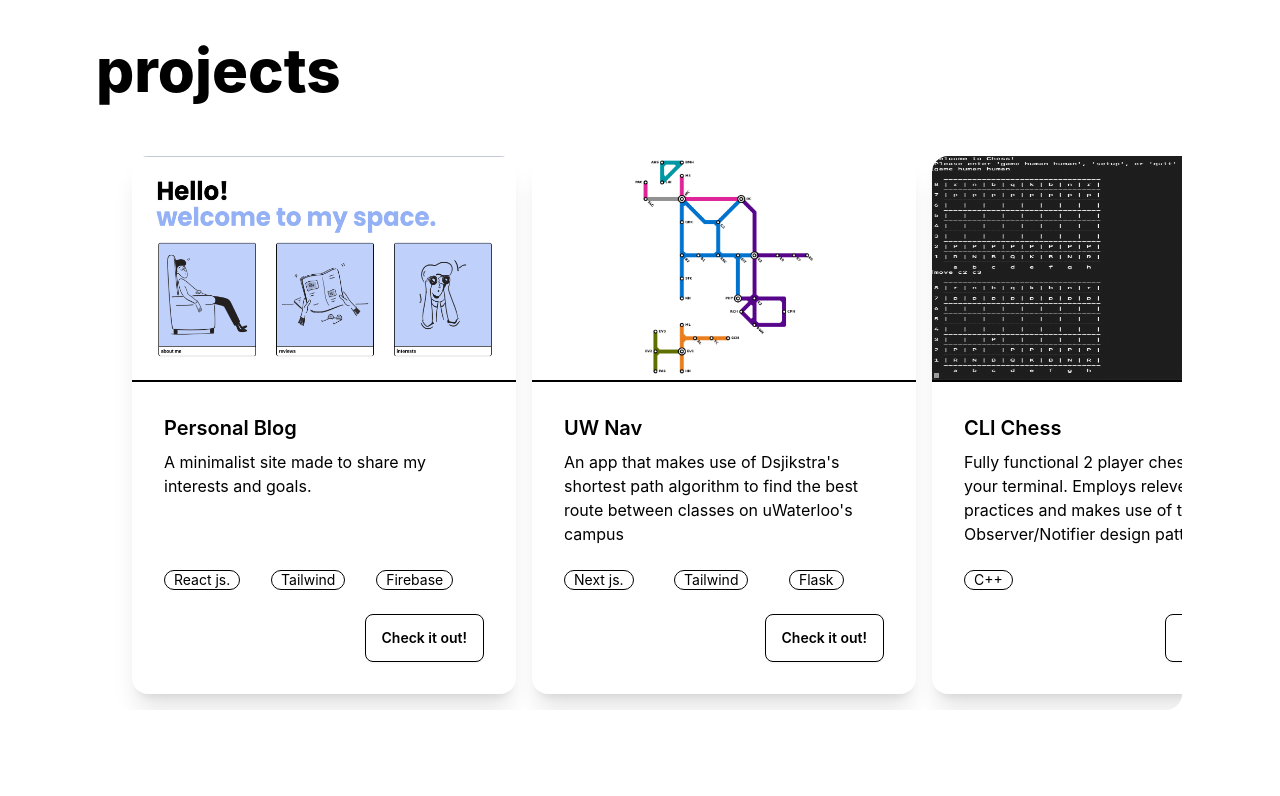
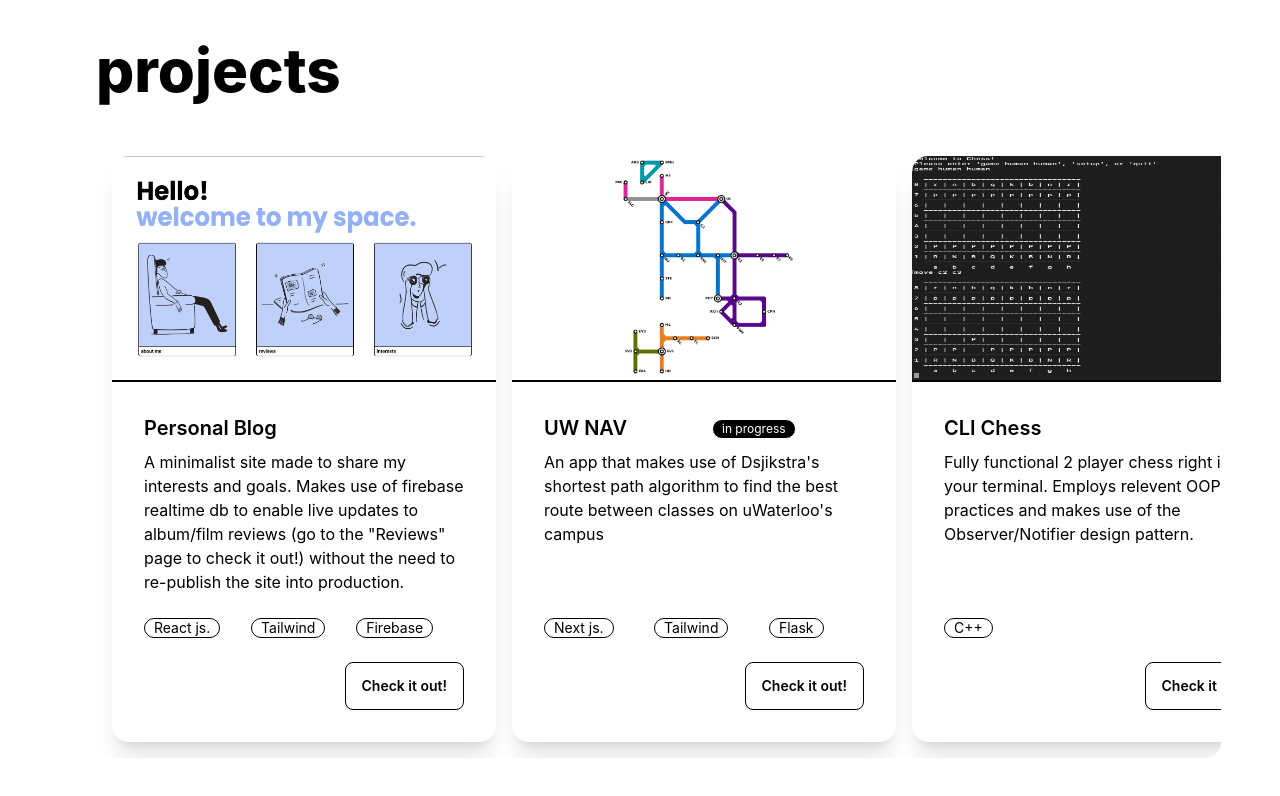
Before and after one commit to odis43/blog, a React (Create React App) app: page /about in a window 1280 px wide. Shown: the part 1718-2514 px from the top of the page. Before the commit the page ends 2468 px from the top, so only its background shows below. Built offline with nearby package versions, Linux system fonts and the light colour scheme; no server answers.

Commit message:
added in prog badges

```diff
--- a/src/About.jsx
+++ b/src/About.jsx
@@ -198,7 +198,7 @@ const About = () => {
         >
           projects
         </div>
-        <div className=" ml-5 carousel carousel-center max-w-[90%] p-4 space-x-4 bg-transparent rounded-box sm:mt-10 mb-10">
+        <div className="carousel carousel-center max-w-[95%] p-4 space-x-4 bg-transparent rounded-box sm:mt-10 mb-10 shadow-none">
           <div className="carousel-item sm:w-100">
             <div className="card w-96 bg-white shadow-xl">
               <figure className="border-b-2 border-black">
@@ -206,7 +206,12 @@ const About = () => {
               </figure>
               <div className="card-body">
                 <h2 className="card-title">Personal Blog</h2>
-                <p>A minimalist site made to share my interests and goals.</p>
+                <p>
+                  A minimalist site made to share my interests and goals. Makes
+                  use of firebase realtime db to enable live updates to
+                  album/film reviews (go to the "Reviews" page to check it out!)
+                  without the need to re-publish the site into production.
+                </p>
                 <div className="grid grid-flow-col mb-4 mt-4">
                   <div class="badge badge-ghost">React js.</div>
                   <div class="badge badge-ghost">Tailwind</div>
@@ -230,7 +235,12 @@ const About = () => {
                 />
               </figure>
               <div className="card-body">
-                <h2 className="card-title">UW Nav</h2>
+                <div className="columns-2">
+                  <h2 className="card-title">UW NAV</h2>
+                  <div class="badge badge bg-black text-white mt-[5px] text-xs">
+                    in progress
+                  </div>
+                </div>
                 <p>
                   An app that makes use of Dsjikstra's shortest path algorithm
                   to find the best route between classes on uWaterloo's campus
@@ -314,11 +324,16 @@ const About = () => {
                 <img className="h-56 w-full" src={cutscene} alt="blog" />
               </figure>
               <div className="card-body">
-                <h2 className="card-title">Cutscene</h2>
+                <div className="columns-2">
+                  <h2 className="card-title">Cutscene</h2>
+                  <div class="badge badge bg-black text-white mt-[5px] text-xs">
+                    in progress
+                  </div>
+                </div>
                 <p>
-                  An in-progress project built to be a true "Letterboxd" for
-                  gamers. The vision is for the gaming community to rank, review
-                  and discuss their favourite games.
+                  Built to be a true "Letterboxd" for gamers. The vision is for
+                  the gaming community to rank, review and discuss their
+                  favourite games.
                 </p>
                 <div className="grid grid-flow-col mb-4 mt-4">
                   <div class="badge badge-ghost">React js</div>
```
